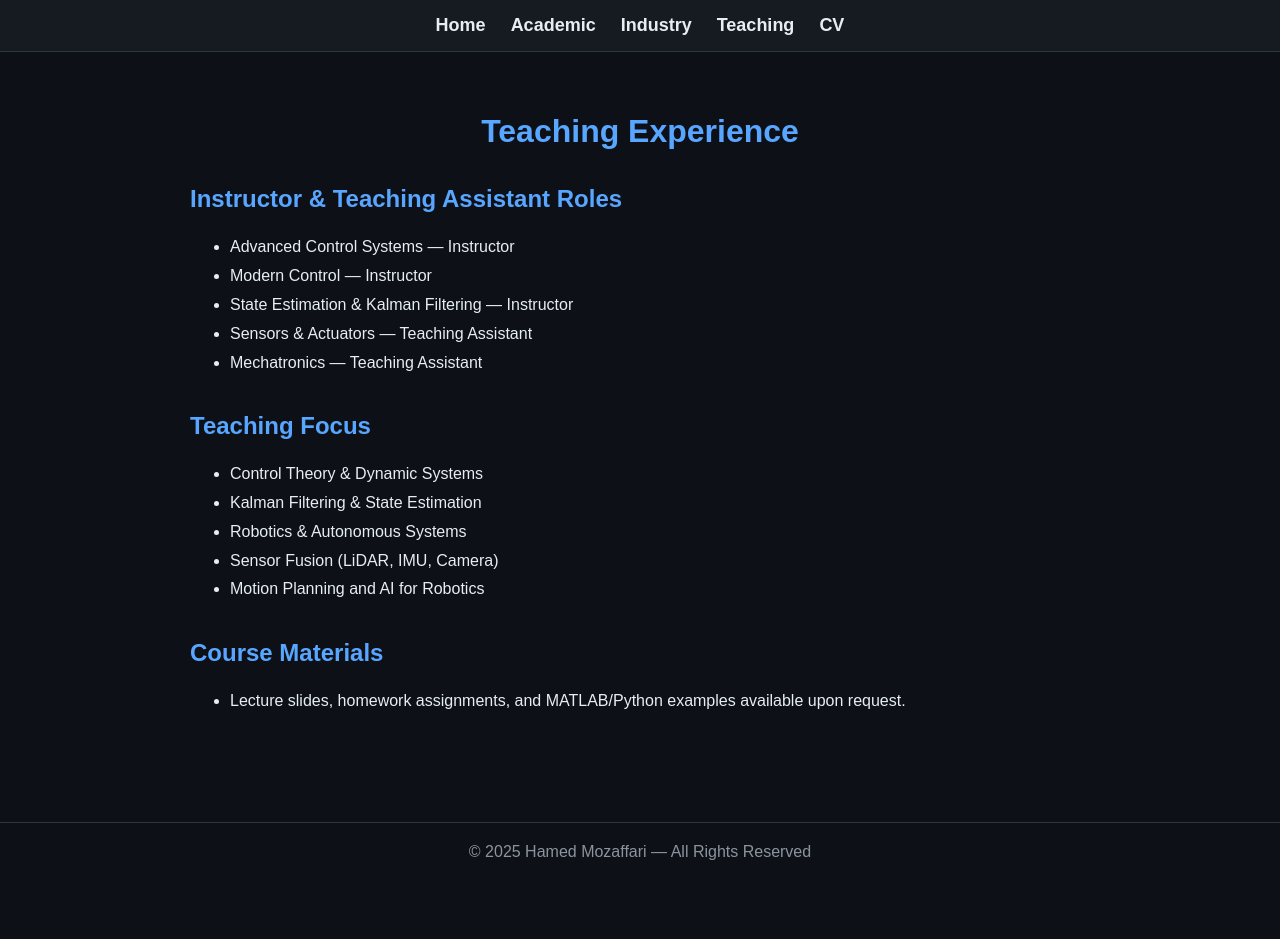
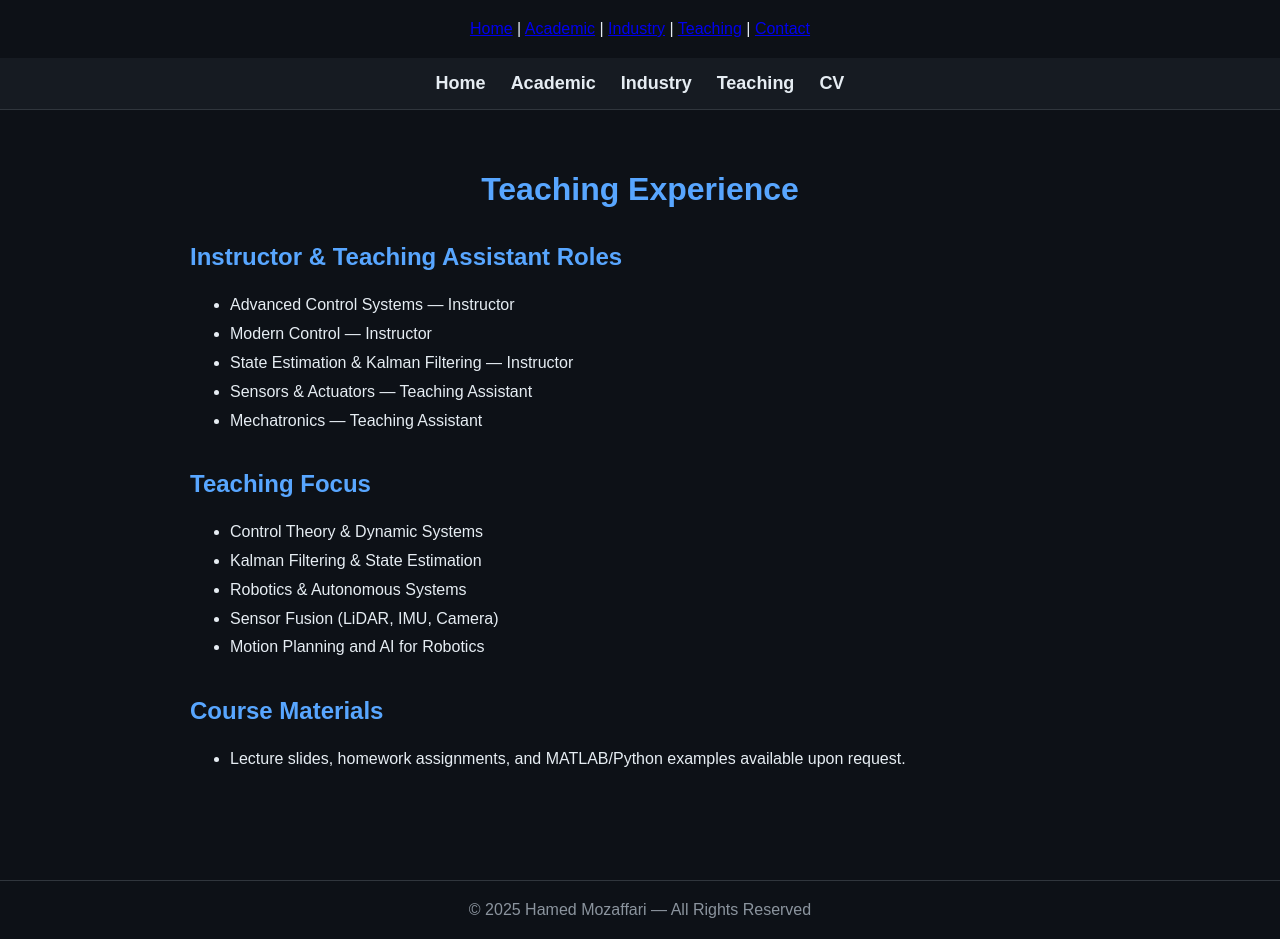
Before and after one commit to hmozaff/hmozaff.github.io, a plain HTML site: page teaching.html in a window 1280 px wide. Before the commit the page ends 881 px from the top, so only its background shows below. Drawn offline with Linux system fonts and the light colour scheme.

Commit message:
Update teaching.html

```diff
--- a/teaching.html
+++ b/teaching.html
@@ -1,3 +1,11 @@
+<nav style="text-align:center; margin:20px;">
+  <a href="index.html">Home</a> |
+  <a href="academic.html">Academic</a> |
+  <a href="industry.html">Industry</a> |
+  <a href="teaching.html">Teaching</a> |
+  <a href="contact.html">Contact</a>
+</nav>
+
 <!DOCTYPE html>
 <html lang="en">
 <head>
```
